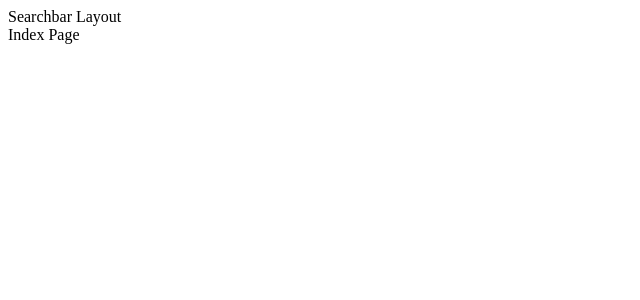
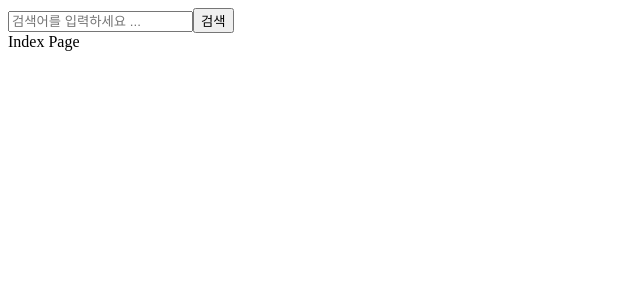
Before and after one commit to Steady-K/onebite-cinema-app-router, a Next.js app: page / in a window 1280 px wide. Shown: the top 300 px of the page, without its empty margins (0-640 px from the left). Built offline with nearby package versions, Linux system fonts and the light colour scheme.

Commit message:
feat(search): add Searchbar component

```diff
--- a/src/app/(with-searchbar)/layout.tsx
+++ b/src/app/(with-searchbar)/layout.tsx
@@ -1,9 +1,10 @@
 import { ReactNode } from "react";
+import Searchbar from "./searchbar";
 
 export default function Layout({ children }: { children: ReactNode }) {
   return (
     <div>
-      <div>Searchbar Layout</div>
+      <Searchbar />
       {children}
     </div>
   );
--- /dev/null
+++ b/src/app/(with-searchbar)/searchbar.tsx
@@ -0,0 +1,42 @@
+"use client";
+
+import { useRouter, useSearchParams } from "next/navigation";
+import { useEffect, useState } from "react";
+
+export default function Searchbar() {
+  const [search, setSearch] = useState("");
+  const router = useRouter();
+  const searchParams = useSearchParams();
+  const q = searchParams.get("q") ?? "";
+
+  useEffect(() => {
+    setSearch(q || "");
+  }, [q]);
+
+  const onChangeSearch = (e: React.ChangeEvent<HTMLInputElement>) => {
+    setSearch(e.target.value);
+  };
+
+  const onSubmit = () => {
+    if (!search || q === search) return;
+    router.push(`/search?q=${search}`);
+  };
+
+  const onKeyDown = (e: React.KeyboardEvent<HTMLInputElement>) => {
+    if (e.key === "Enter") {
+      onSubmit();
+    }
+  };
+
+  return (
+    <div>
+      <input
+        value={search}
+        onKeyDown={onKeyDown}
+        onChange={onChangeSearch}
+        placeholder="검색어를 입력하세요 ..."
+      />
+      <button onClick={onSubmit}>검색</button>
+    </div>
+  );
+}
```
